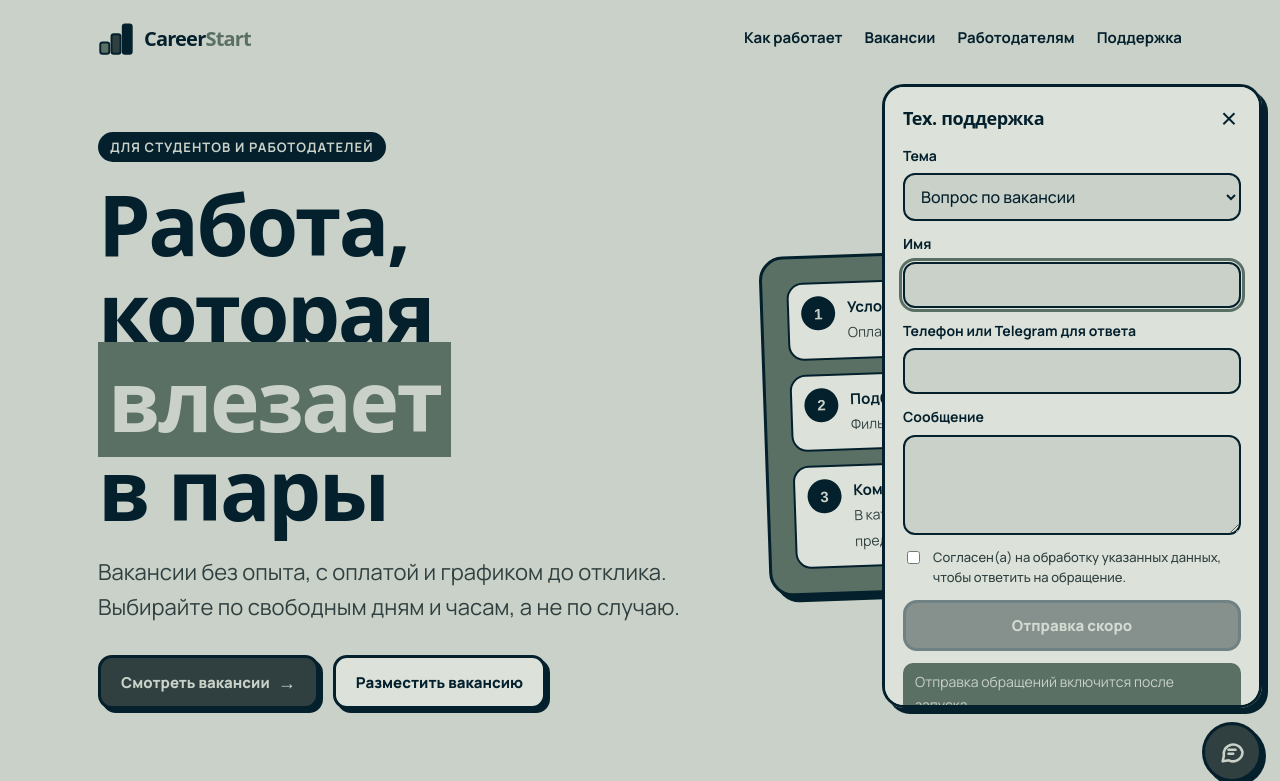
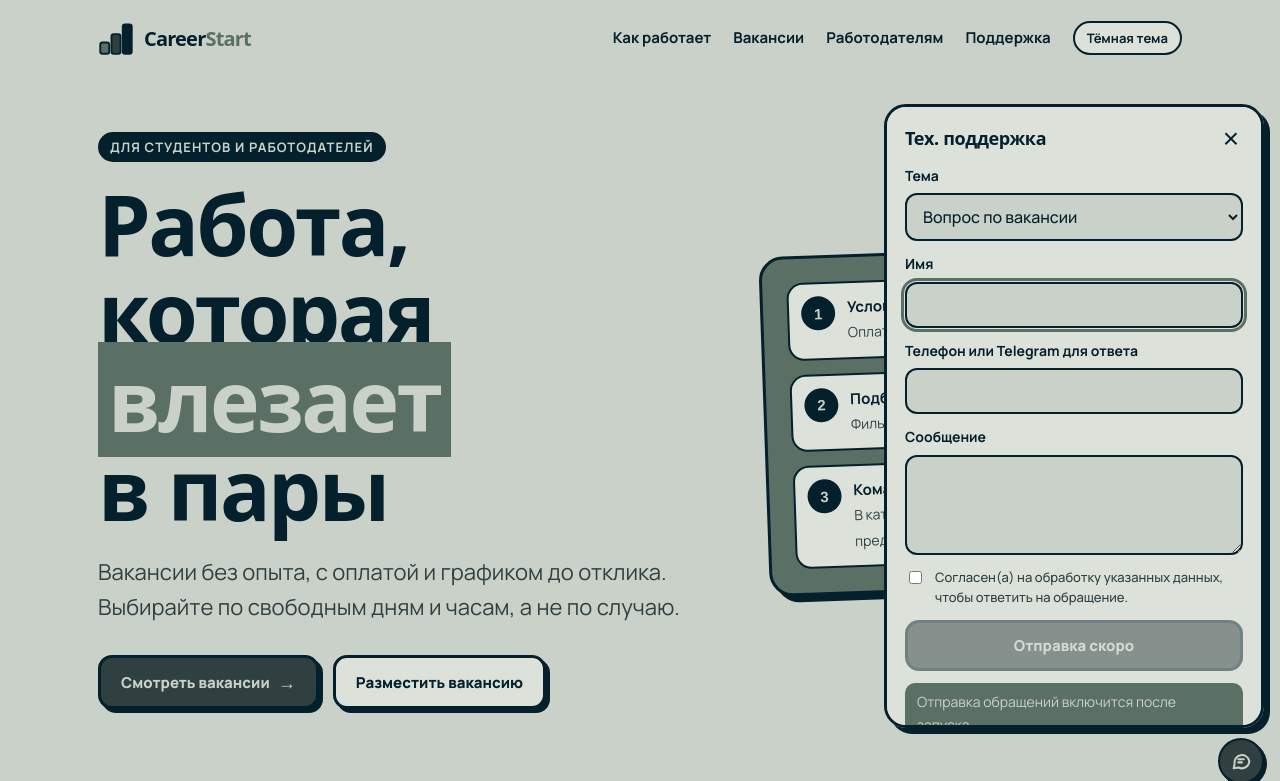
Before and after one commit to Atohis/careerstart, a plain HTML site: page index.html in a window 1280 px wide. Both pictures are taken after a click on the button "Тех. поддержка". Shown: the top 781 px of the page. Drawn offline with Linux system fonts and the light colour scheme; a web font is replaced by a local one.

Commit message:
Add files via upload

```diff
--- a/index.html
+++ b/index.html
@@ -54,6 +54,8 @@ nav{display:flex;gap:22px;align-items:center}
 nav a{color:var(--ink);text-decoration:none;font-weight:700;font-size:15px}
 nav a:hover{color:var(--hi)}
 @media (max-width:720px){nav .hide-sm{display:none}}
+.theme-btn{font:700 13px Manrope,sans-serif;color:var(--ink);background:var(--surface);border:2px solid var(--ink);border-radius:999px;padding:6px 12px;cursor:pointer;white-space:nowrap}
+.theme-btn:hover{background:var(--hi);color:var(--hi-ink)}
 
 .btn{display:inline-flex;align-items:center;justify-content:center;gap:8px;text-decoration:none;border:3px solid var(--ink);background:var(--accent);color:var(--accent-ink);font:800 15px Manrope,sans-serif;padding:12px 20px;border-radius:14px;cursor:pointer;box-shadow:4px 4px 0 var(--ink);transition:transform .12s ease,box-shadow .12s ease}
 .btn:hover{transform:translate(-2px,-2px);box-shadow:6px 6px 0 var(--ink)}
@@ -117,11 +119,11 @@ section.block{padding-block:72px;border-top:3px solid var(--ink)}
 .support-cta li{margin-bottom:6px}
 
 /* плавающая кнопка поддержки и окно формы */
-.fab{position:fixed;right:max(18px,env(safe-area-inset-right,0px));bottom:max(18px,env(safe-area-inset-bottom,0px));width:60px;height:60px;border-radius:50%;border:3px solid var(--ink);background:var(--accent);color:var(--accent-ink);box-shadow:4px 4px 0 var(--ink);display:grid;place-items:center;cursor:pointer;z-index:40;transition:transform .12s ease,box-shadow .12s ease}
-.fab:hover{transform:translate(-2px,-2px);box-shadow:6px 6px 0 var(--ink)}
-.fab:active{transform:translate(2px,2px);box-shadow:2px 2px 0 var(--ink)}
-.fab svg{width:28px;height:28px}
-.panel{position:fixed;right:max(18px,env(safe-area-inset-right,0px));bottom:calc(max(18px,env(safe-area-inset-bottom,0px)) + 74px);width:min(380px,calc(100vw - 36px));max-height:min(78vh,640px);overflow:auto;background:var(--surface);border:3px solid var(--ink);border-radius:22px;box-shadow:var(--shadow);z-index:41;padding:18px;display:grid;gap:12px}
+.fab{position:fixed;right:max(16px,env(safe-area-inset-right,0px));bottom:max(16px,env(safe-area-inset-bottom,0px));width:46px;height:46px;border-radius:50%;border:2px solid var(--ink);background:var(--accent);color:var(--accent-ink);box-shadow:3px 3px 0 var(--ink);display:grid;place-items:center;cursor:pointer;z-index:40;padding:0;transition:transform .12s ease,box-shadow .12s ease}
+.fab:hover{transform:translate(-1px,-1px);box-shadow:4px 4px 0 var(--ink)}
+.fab:active{transform:translate(2px,2px);box-shadow:1px 1px 0 var(--ink)}
+.fab svg{width:22px;height:22px}
+.panel{position:fixed;right:max(16px,env(safe-area-inset-right,0px));bottom:calc(max(16px,env(safe-area-inset-bottom,0px)) + 56px);width:min(380px,calc(100vw - 36px));max-height:min(78vh,640px);overflow:auto;background:var(--surface);border:3px solid var(--ink);border-radius:22px;box-shadow:var(--shadow);z-index:41;padding:18px;display:grid;gap:12px}
 .panel-head{display:flex;justify-content:space-between;align-items:center;gap:12px}
 .panel-head h3{font-size:18px}
 .x{appearance:none;background:transparent;border:0;color:var(--ink);font-size:28px;line-height:1;cursor:pointer;padding:0 4px}
@@ -173,6 +175,7 @@ footer{padding-block:40px 110px;border-top:3px solid var(--ink);display:flex;jus
       <a href="#vacancies">Вакансии</a>
       <a href="#employers">Работодателям</a>
       <a class="hide-sm" href="#support">Поддержка</a>
+      <button class="theme-btn" id="theme-btn" type="button" aria-pressed="false">Тёмная тема</button>
     </nav>
   </header>
 
@@ -410,6 +413,22 @@ const emp = $('#btn-employer');
 if (!FORM_EMPLOYER_URL){ emp.textContent = 'Заявка скоро'; $('#emp-note').textContent = 'Форма заявки откроется после запуска.'; }
 else { emp.disabled = false; }
 
+// Тема текста: светлая или тёмная. Выбор запоминается в браузере, если он доступен.
+const themeBtn = $('#theme-btn');
+function applyTheme(t){
+  document.documentElement.dataset.theme = t;
+  themeBtn.textContent = t === 'dark' ? 'Светлая тема' : 'Тёмная тема';
+  themeBtn.setAttribute('aria-pressed', String(t === 'dark'));
+}
+let savedTheme = null;
+try { savedTheme = localStorage.getItem('cs-theme'); } catch (e) {}
+applyTheme(savedTheme || (matchMedia('(prefers-color-scheme: dark)').matches ? 'dark' : 'light'));
+themeBtn.addEventListener('click', () => {
+  const next = document.documentElement.dataset.theme === 'dark' ? 'light' : 'dark';
+  applyTheme(next);
+  try { localStorage.setItem('cs-theme', next); } catch (e) {}
+});
+
 // Тех. поддержка: плавающая кнопка и окно
 const fab = $('#fab'), panel = $('#support-panel');
 function setPanel(open){
```
